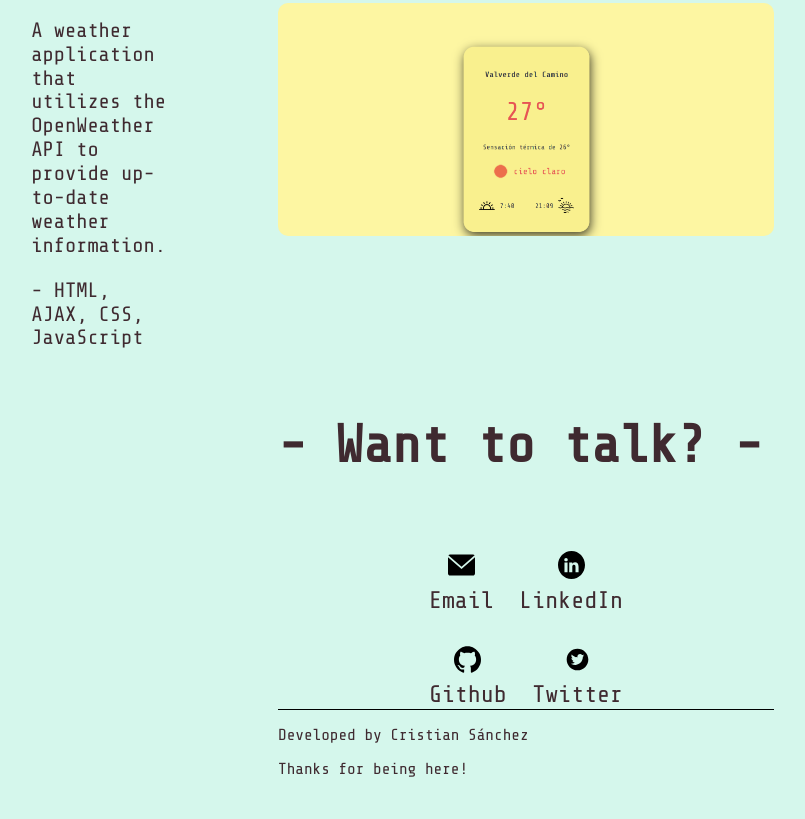
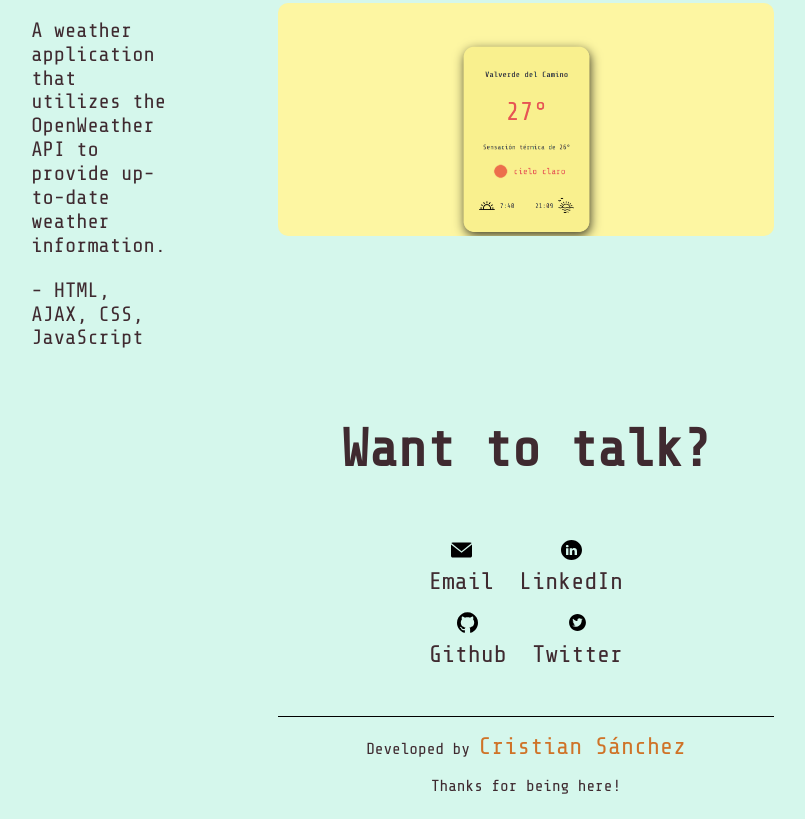
Before and after one commit to csanbardev/portfolio, a plain HTML site: page index.html in a window 1280 px wide. Shown: the part 2788-3607 px from the top of the page, without its empty margins (114-919 px from the left). Drawn offline with nearby package versions, Linux system fonts and the light colour scheme.

Commit message:
modify contact and footer areas

```diff
--- a/css/styles.css
+++ b/css/styles.css
@@ -199,8 +199,16 @@ nav ul {
 }
 
 /* CONTACT AREA */
+#contact {
+  margin-top: 3rem;
+}
+
+#contact h2 {
+  text-align: center;
+}
+
 .contacts-container {
-  padding-top: 2rem;
+  padding-top: 1rem;
   display: flex;
   justify-content: center;
   flex-direction: row;
@@ -218,14 +226,20 @@ nav ul {
 
 
 .contact-icon {
-  width: 1.7rem;
+  width: 1.3rem;
 }
 
 /* FOOTER */
 footer {
+  text-align: center;
+  margin-top: 3rem;
   border-top: 1px solid black;
 }
 
+footer a{
+  cursor: pointer;
+  color: var(--accent);
+}
 
 
 
--- a/index.html
+++ b/index.html
@@ -119,7 +119,7 @@
 
   <!-- CONTACT -->
   <section id="contact">
-    <h2 class="title">- Want to talk? -</h2>
+    <h2 class="title">Want to talk?</h2>
     <article class="contacts-container">
       <a href="mailto:csanbar97@gmail.com" class="contact-link">
         <img class="contact-icon" src="img/icons/email.svg" alt="">
@@ -145,7 +145,7 @@
 
   <!-- FOOTER -->
   <footer>
-    <p>Developed by Cristian Sánchez</p>
+    <p>Developed by <a href="https://github.com/csanbardev">Cristian Sánchez</a></p>
     <p>Thanks for being here!</p>
   </footer>
   <script type="module" src="javascript/main.js"></script>
```
